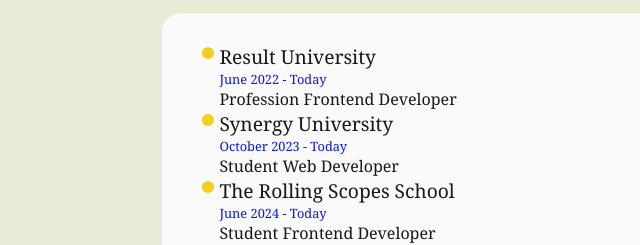
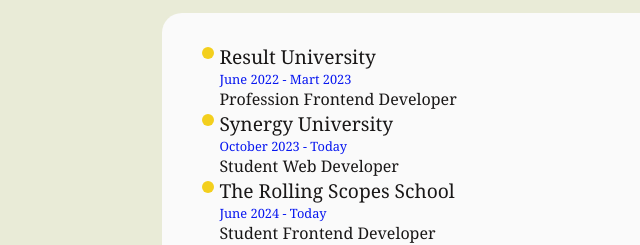
Before and after one commit to gumirus/rsschool-cv, a plain HTML site: page index.html in a window 1280 px wide. Shown: the part 1023-1268 px from the top of the page, 138-778 px from the left. Drawn offline with Linux system fonts and the light colour scheme.

Commit message:
fix: ubdate

```diff
--- a/index.html
+++ b/index.html
@@ -72,7 +72,7 @@
               <div class="circle"></div>
               <div class="info-text">
                 <span class="info-text-header">Result University</span>
-                <span class="info-text-date">June 2022 - Today</span>
+                <span class="info-text-date">June 2022 - Mart 2023</span>
                 <span>Profession Frontend Developer</span>
               </div>
             </div>
```
